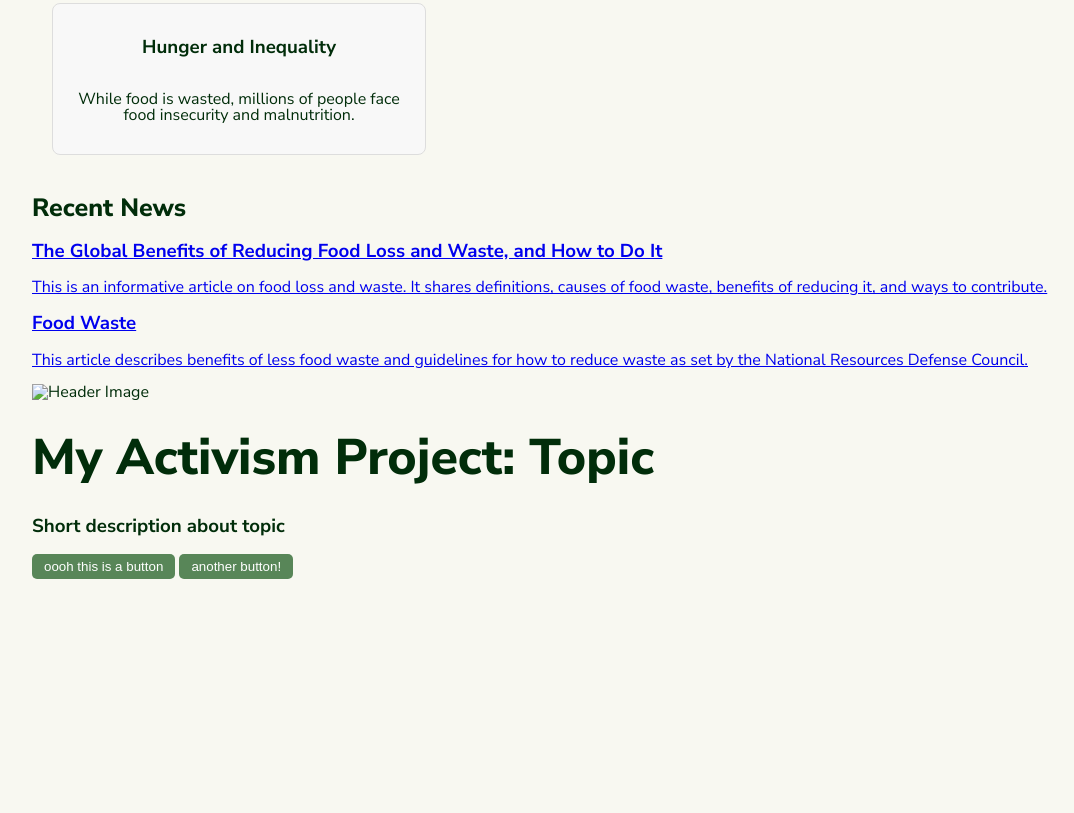
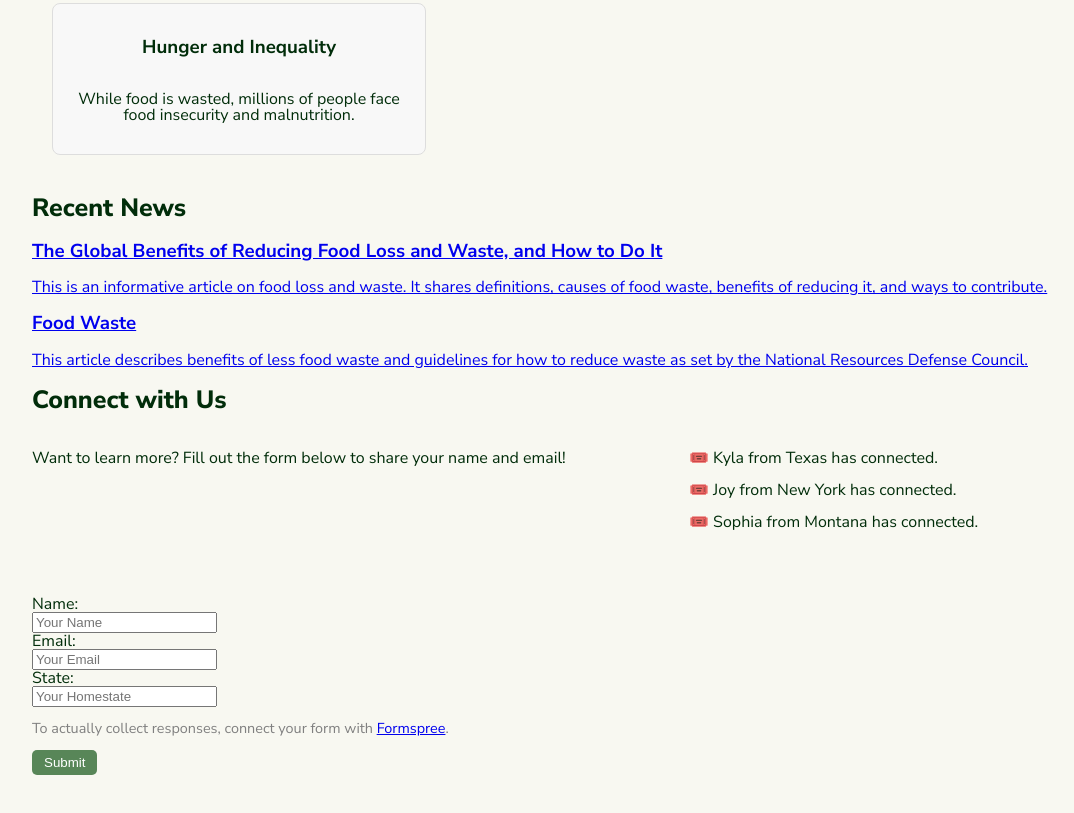
Before and after one commit to kylama/Team5-SustainableLiving, a plain HTML site: page index.html in a window 1280 px wide. Shown: the part 1439-2252 px from the top of the page, without its empty margins (18-1092 px from the left). Before the commit the page ends 2068 px from the top, so only its background shows below. Drawn offline with Linux system fonts and the light colour scheme.

Commit message:
end of meeting

```diff
--- a/index.html
+++ b/index.html
@@ -17,6 +17,22 @@
   </head>
 
   <body>
+    <!-- navbar
+    Purpose:
+    - Navigation bar that allows users to jump to different sections of the webpage
+    - Also holds buttons for user settings (dark mode, reduce motion)
+    -->
+    <nav class="navbar">
+      <ul>
+        <li><a href="#about-topic">About</a></li>
+        <li><a href="#recent-news">News</a></li>
+        <li><a href="#id-3">Link 3</a></li>
+        <li><a href="#id-4">Link 4</a></li>
+        <li><button id="theme-button">Toggle Theme</button></li>
+      </ul>
+    </nav>
+    <!-- other content --->
+
     <!--- Headings --->
     <img />
     <h1>Sustainable Living</h1>
@@ -46,7 +62,7 @@
     </p>
 
     <!--- Data --->
-    <h3>Data about my topic</h3>
+    <h3 id="about-topic">Data about my topic</h3>
     <img src="img/GlobalFoodWasteStats.png" width="590" height="308" />
     <h4>
       Add some charts + captions that illustrate my topic and why it is a
@@ -63,23 +79,32 @@
     <!--- Impact --->
     <h2>Impact!</h2>
 
-<div class = "impact-container">
-  <div class = "impact-item">
+    <div class="impact-container">
+      <div class="impact-item">
         <img src="" />
         <h3>Environmental Damage</h3>
-    <p>Food waste contributes to greenhouse gas emissions, deforestation, and water waste.</p>
+        <p>
+          Food waste contributes to greenhouse gas emissions, deforestation, and
+          water waste.
+        </p>
       </div>
 
-  <div class = "impact-item">
+      <div class="impact-item">
         <img src="" />
         <h3>Economic Loss</h3>
-    <p>Households, businesses, and governments lose billions annually due to discarded food.</p>
+        <p>
+          Households, businesses, and governments lose billions annually due to
+          discarded food.
+        </p>
       </div>
 
-  <div class = "impact-item">
+      <div class="impact-item">
         <img src="" />
         <h3>Hunger and Inequality</h3>
-    <p>While food is wasted, millions of people face food insecurity and malnutrition.</p>
+        <p>
+          While food is wasted, millions of people face food insecurity and
+          malnutrition.
+        </p>
       </div>
     </div>
     <!--- News --->
@@ -112,18 +137,71 @@
         </p>
       </article>
     </a>
+    <!-- CONNECT WITH US FORM -->
+    <div id="connect">
+      <h2>Connect with Us</h2>
+      <div class="connect-container">
+        <div class="connect-para">
+          <p>
+            Want to learn more? Fill out the form below to share your name and
+            email!
+          </p>
+        </div>
+        <div class="connect-participants">
+          <p>🎟️ Kyla from Texas has connected.</p>
+          <p>🎟️ Joy from New York has connected.</p>
+          <p>🎟️ Sophia from Montana has connected.</p>
+        </div>
+      </div>
+
+      <!-- Connect Form -->
+      <div class="form-container">
+        <form
+          id="connect-form"
+          title="connect-form"
+          action="https://formspree.io/f/yourFormID"
+          method="POST"
+        >
+          <!-- Name Input -->
+          <label for="name">Name:</label>
+          <input
+            type="text"
+            id="name"
+            name="name"
+            placeholder="Your Name"
+            required
+          />
+
+          <!-- Email Input -->
+          <label for="email">Email:</label>
+          <input
+            type="email"
+            id="email"
+            name="email"
+            placeholder="Your Email"
+            required
+          />
+
+          <!-- Email Input -->
+          <label for="homestate">State:</label>
+          <input
+            type="text"
+            id="state"
+            name="state"
+            placeholder="Your Homestate"
+            required
+          />
+
+          <!-- Formspree note -->
+          <p style="font-size: 0.9em; color: gray">
+            To actually collect responses, connect your form with
+            <a href="https://formspree.io/" target="_blank">Formspree</a>.
+          </p>
+
+          <!-- Submit button -->
+          <button id="connect-button" type="submit">Submit</button>
+        </form>
+      </div>
+    </div>
   </body>
 </html>
-
-<body>
-    <!-- Navbar -->
-    <!-- Header Section -->
-    <header class="header-container">
-        <img src="your-image.jpg" alt="Header Image" class="header-item" /> <!-- Image -->
-        <h1 class="header-item">My Activism Project: Topic</h1> <!-- First Text -->
-        <h3 class="header-item">Short description about topic</h3> <!-- Second Text -->
-        <button class="header-item" type="button">oooh this is a button</button> <!-- First Button -->
-        <button class="header-item" type="button">another button!</button> <!-- Second Button -->
-    </header>
-    <!-- other content -->
-</body>
--- a/styles.css
+++ b/styles.css
@@ -145,32 +145,67 @@ link {
   --error-color-border: #e63946;
 }
 
-* Header using Flexbox */
-.header-container {
-    display: flex;              /* Enable flexbox layout */
-    flex-direction: row;        /* Align items in a row (column for vertical) */
-    text-align: center;         /* Optional: Center the text inside the header */
-    margin-top: 20px;           /* Optional: Adjust top margin */
+* Header using Flexbox */ .header-container {
+  display: flex; /* Enable flexbox layout */
+  flex-direction: row; /* Align items in a row (column for vertical) */
+  text-align: center; /* Optional: Center the text inside the header */
+  margin-top: 20px; /* Optional: Adjust top margin */
 }
 
 .impact-container {
-    display: flex;                   /* Enables Flexbox */
-    justify-content: space-between;  /* Spreads items evenly */
-    align-items: flex-start;         /* Aligns items at the top */
-    gap: 20px;                       /* Adds spacing between items */
-    flex-wrap: wrap;                 /* Ensures wrapping on smaller screens */
-    padding: 20px;
+  display: flex; /* Enables Flexbox */
+  justify-content: space-between; /* Spreads items evenly */
+  align-items: flex-start; /* Aligns items at the top */
+  gap: 20px; /* Adds spacing between items */
+  flex-wrap: wrap; /* Ensures wrapping on smaller screens */
+  padding: 20px;
 }
 
 .impact-item {
-    display: flex;                   /* Each item is a flex container */
-    flex-direction: column;          /* Stacks image, heading, and text */
-    align-items: center;             /* Centers content */
-    text-align: center;
-    width: 30%;                      /* Ensures equal width for three items */
-    min-width: 250px;                /* Prevents items from getting too small */
-    border: 1px solid #ddd;          /* Optional: Adds a border */
-    padding: 15px;
-    border-radius: 8px;              /* Optional: Rounds corners */
-    background-color: #f8f8f8;       /* Light background for visibility */
+  display: flex; /* Each item is a flex container */
+  flex-direction: column; /* Stacks image, heading, and text */
+  align-items: center; /* Centers content */
+  text-align: center;
+  width: 30%; /* Ensures equal width for three items */
+  min-width: 250px; /* Prevents items from getting too small */
+  border: 1px solid #ddd; /* Optional: Adds a border */
+  padding: 15px;
+  border-radius: 8px; /* Optional: Rounds corners */
+  background-color: #f8f8f8; /* Light background for visibility */
 }
+
+/* Default dark mode style */
+.dark-mode {
+}
+
+/* Example: Different dark mode style for h1 */
+.dark-mode h1 {
+}
+
+/* Example: Different dark mode style for visited links */
+.dark-mode a:visited * {
+}
+
+/* Add style to button */
+#theme-button {
+}
+
+/*** Connect Section ***/
+.connect-container {
+  display: flex;
+  flex-direction: row;
+  gap: 20px;
+  width: 100%;
+  padding-bottom: 50px;
+}
+
+.connect-para {
+  width: 55%;
+  padding-right: 10px;
+}
+
+.connect-participants {
+  width: 45%;
+  padding-right: 10px;
+}
+/* Add other connect-related selectors here */
```
Also changed, not shown: index.js (added, +39 -0 lines), script.js (deleted). Lines whose indentation alone changed are shown as unchanged.
